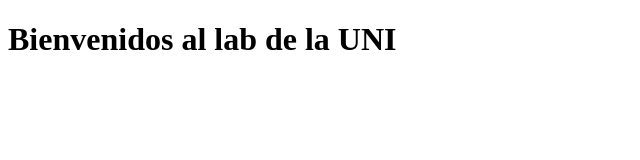
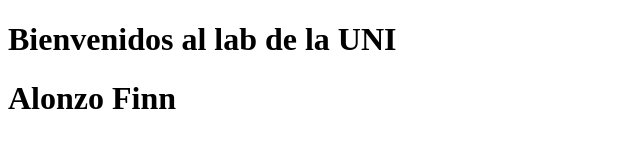
Before and after one commit to eduardoorm/workshop-git-github, a plain HTML site: page index.html in a window 1280 px wide. Shown: the whole page, without its empty margins (0-640 px from the left). Drawn offline with Linux system fonts and the light colour scheme.

Commit message:
esto es un commit

```diff
--- a/index.html
+++ b/index.html
@@ -7,5 +7,6 @@
 </head>
 <body>
     <h1> Bienvenidos al lab de la UNI</h1>
+    <h1> Alonzo Finn</h1>
 </body>
 </html>
```
